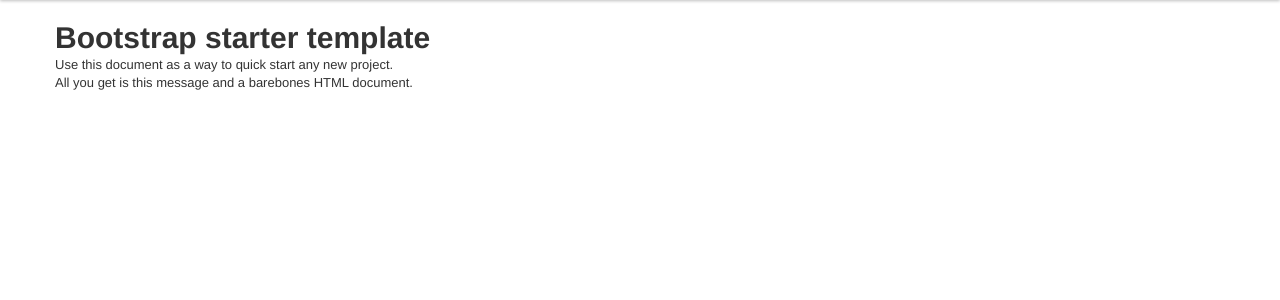
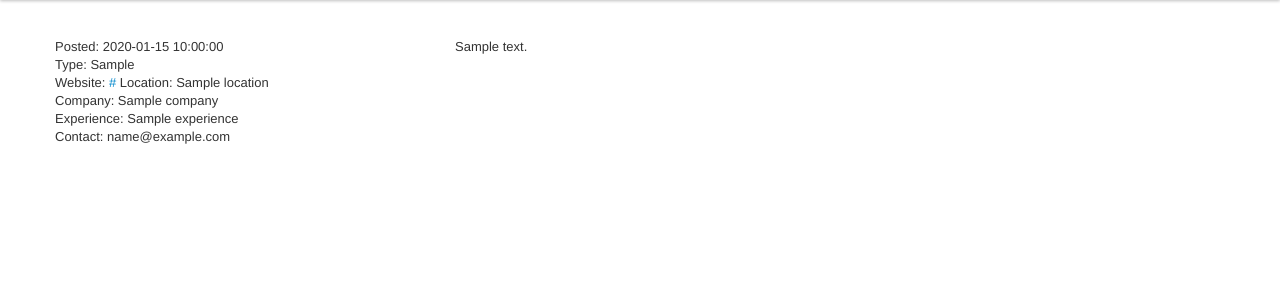
Before and after one commit to gpjt/jobsboard, a Python web app: template main/templates/main_page.html in a window 1280 px wide. Shown: the part 40-340 px from the top of the page. Run offline with Jinja, Linux system fonts and the light colour scheme; the template is opened without the code that fills it: most values are stand-ins (such as "Sample title", 1, 10 or a date in 2020); some libraries are stand-ins or nearby versions.

Commit message:
Added list of jobs to front page.

```diff
--- a/main/templates/main_page.html
+++ b/main/templates/main_page.html
@@ -52,8 +52,31 @@
 
     <div class="container">
 
-      <h1>Bootstrap starter template</h1>
-      <p>Use this document as a way to quick start any new project.<br> All you get is this message and a barebones HTML document.</p>
+        {% for job in jobs %}
+
+            <br/>
+
+            <div class="row">
+
+                <div class="span4">
+                    Posted: {{ job.posted }}<br/>
+                    Type: {{ job.get_job_type_display }}<br/>
+                    Website: <a href="{{job.url }}">{{ job.url }}</a>
+                    Location: {{ job.location }}<br/>
+                    Company: {{ job.company }}<br/>
+                    Experience: {{ job.experience }}<br/>
+                    Contact: {{ job.contact_email }}<br/>
+                </div>
+
+                <div class="span8">
+
+                    {{ job.description }}
+
+                </div>
+
+            </div>
+
+        {% endfor %}
 
     </div> <!-- /container -->
 
```
Also changed, not shown: main/urls.py (+11 -4 lines).
